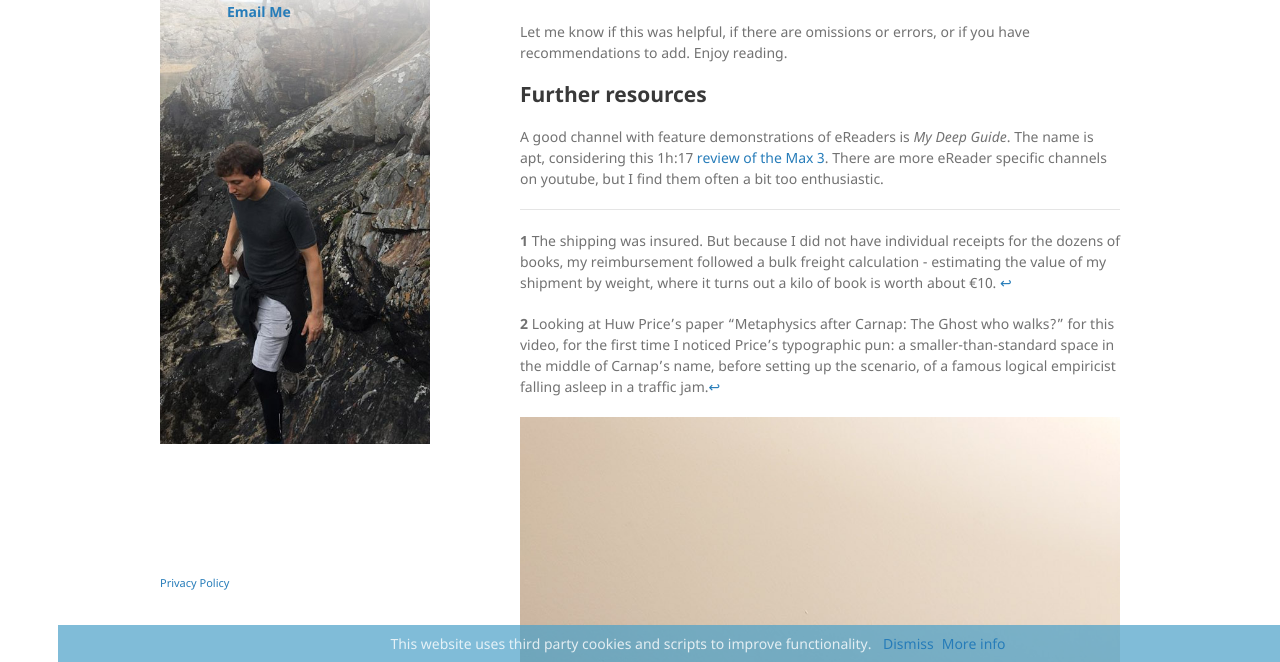
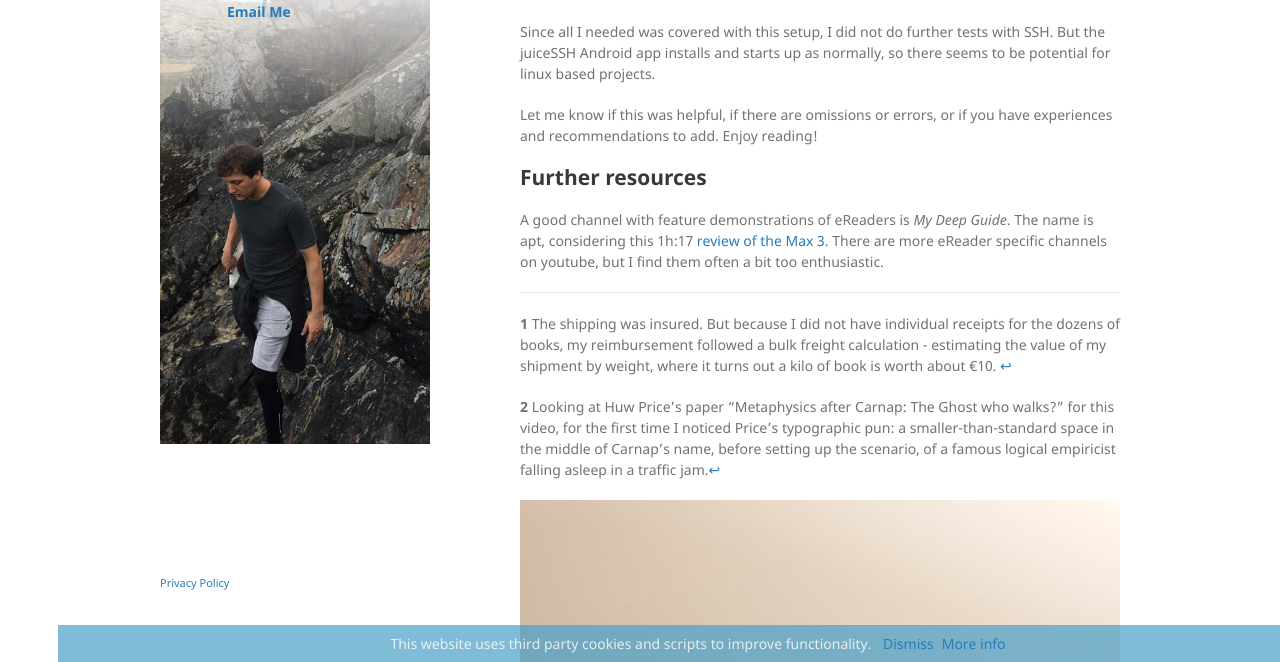
Before and after one commit to gboes/gboes.github.io, a Jekyll site: the page built from tools/ereader.md, in a window 1280 px wide and 900 px high, scrolled down 9726 px, cut to the strip 238-900 px from the top of the window. Built offline with Jekyll 4.4.1, drawn with Linux system fonts in a browser that asks for light colours; Markdown is read by kramdown in place of the engine named in the settings; some of the changed text lies outside the part shown.

Commit message:
Added note on juiceSSH.

```diff
--- a/tools/ereader.md
+++ b/tools/ereader.md
@@ -176,7 +176,9 @@ The Max 3 also supports termux, which gives access to a command line with a lot
 <iframe width="360" height="640" src="https://www.youtube.com/embed/45dnxoKx8F4" frameborder="0" allow="accelerometer; autoplay; clipboard-write; encrypted-media; gyroscope; picture-in-picture" allowfullscreen></iframe>
 </p>
 
-Let me know if this was helpful, if there are omissions or errors, or if you have recommendations to add. Enjoy reading.
+Since all I needed was covered with this setup, I did not do further tests with SSH. But the juiceSSH Android app installs and starts up as normally, so there seems to be potential for linux based projects.
+
+Let me know if this was helpful, if there are omissions or errors, or if you have experiences and recommendations to add. Enjoy reading!
 
 
 ## Further resources
```
Also changed, not shown: other parts of tools/ereader.md (+1 -1 lines).
